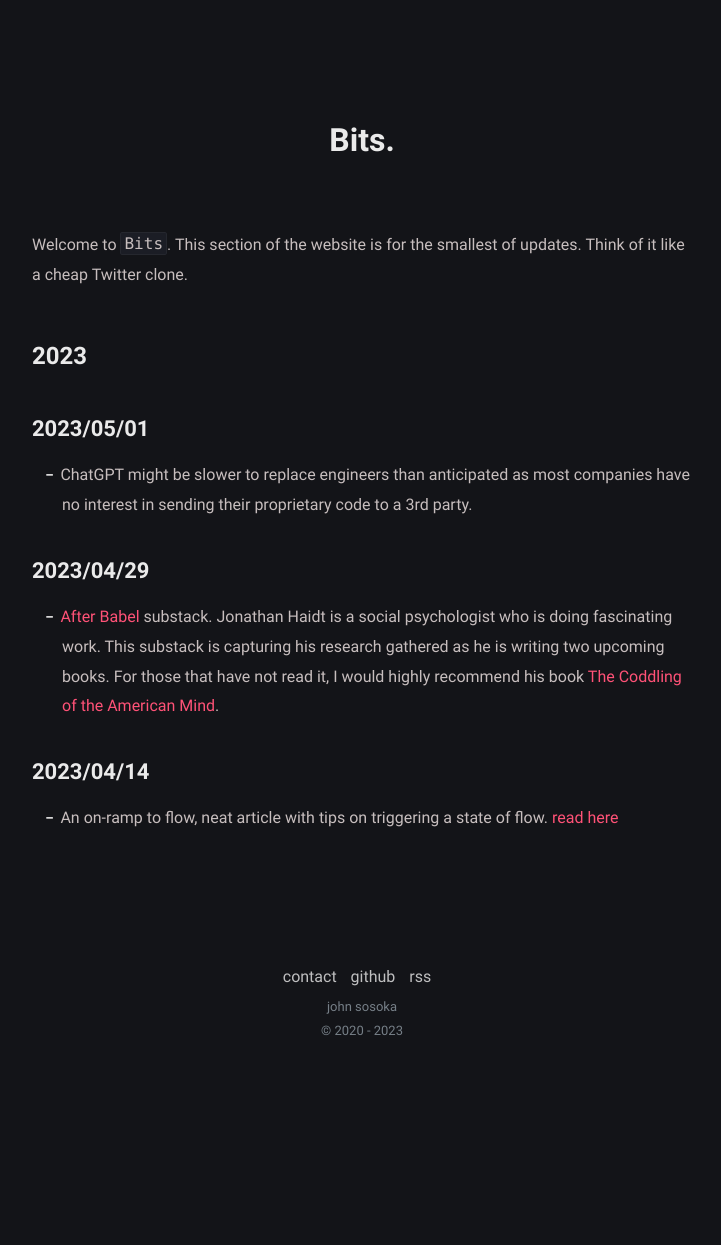
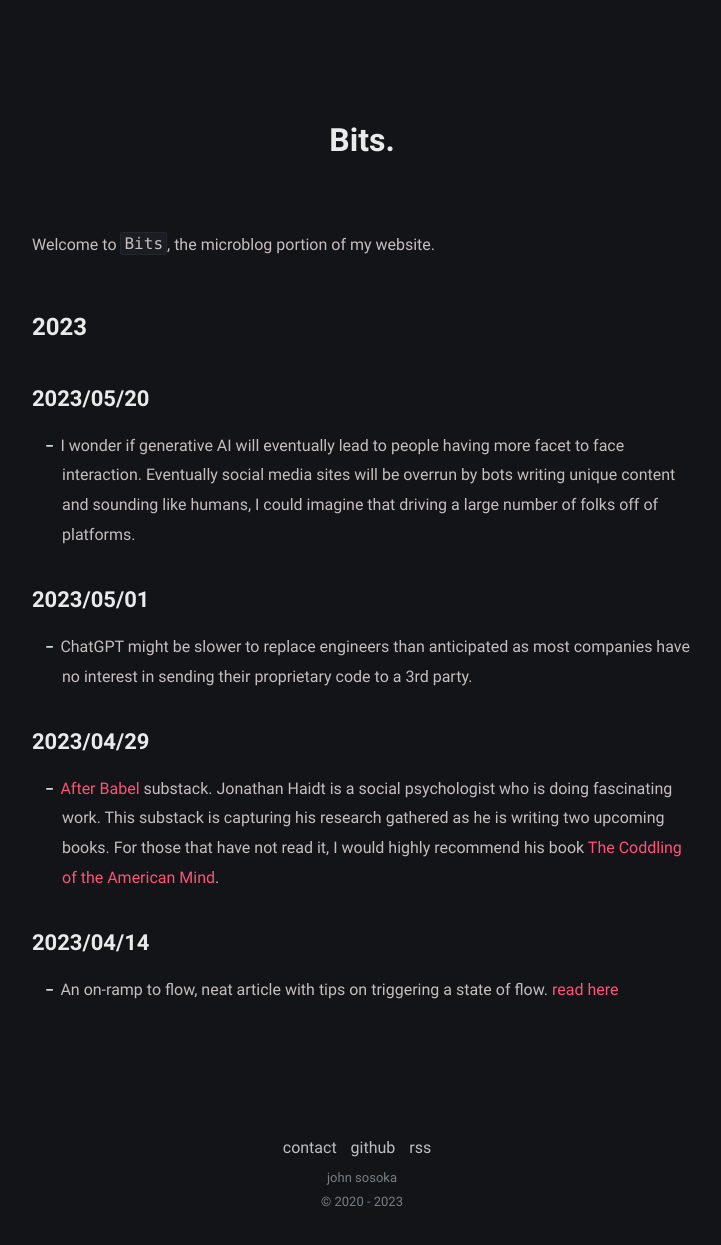
Before and after one commit to johnsosoka/site-johnsosoka-com, a Jekyll site: the page built from website/pages/bits.md, in a window 1280 px wide, cut to the strip 104-1350 px from the top of the page. Shown: the whole strip, without its empty margins (278-999 px from the left). Built offline with Jekyll 4.4.1, drawn with Linux system fonts in a browser that asks for light colours; before the commit the page ends 1179 px from its top, so only the background shows below that.

Commit message:
bit entry

```diff
--- a/website/pages/bits.md
+++ b/website/pages/bits.md
@@ -6,9 +6,13 @@ excerpt: Thought Feed.
 comments: false
 ---
 
-Welcome to `Bits`. This section of the website is for the smallest of updates. Think of it like a cheap Twitter clone.
+Welcome to `Bits`, the microblog portion of my website.
 
 # 2023
+
+## 2023/05/20
+
+- I wonder if generative AI will eventually lead to people having more facet to face interaction. Eventually social media sites will be overrun by bots writing unique content and sounding like humans, I could imagine that driving a large number of folks off of platforms.
 
 ## 2023/05/01
 
```
